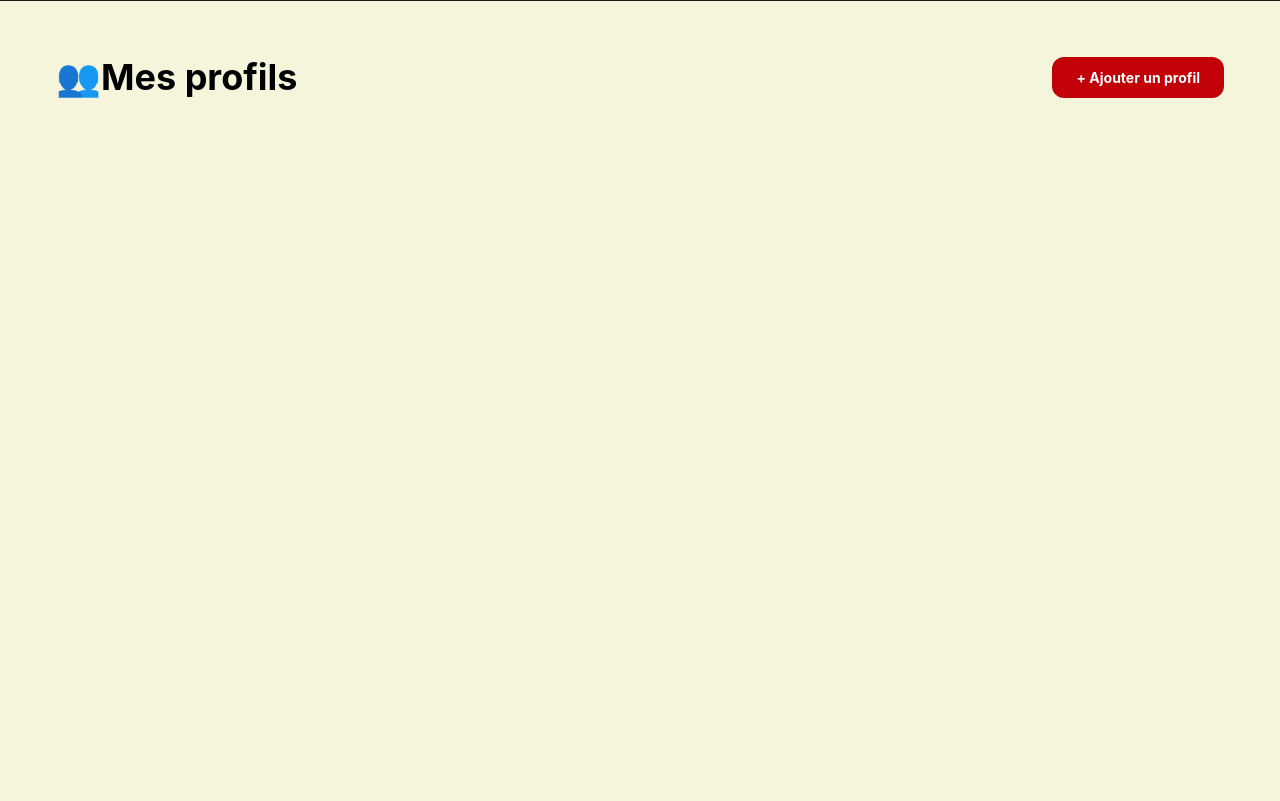
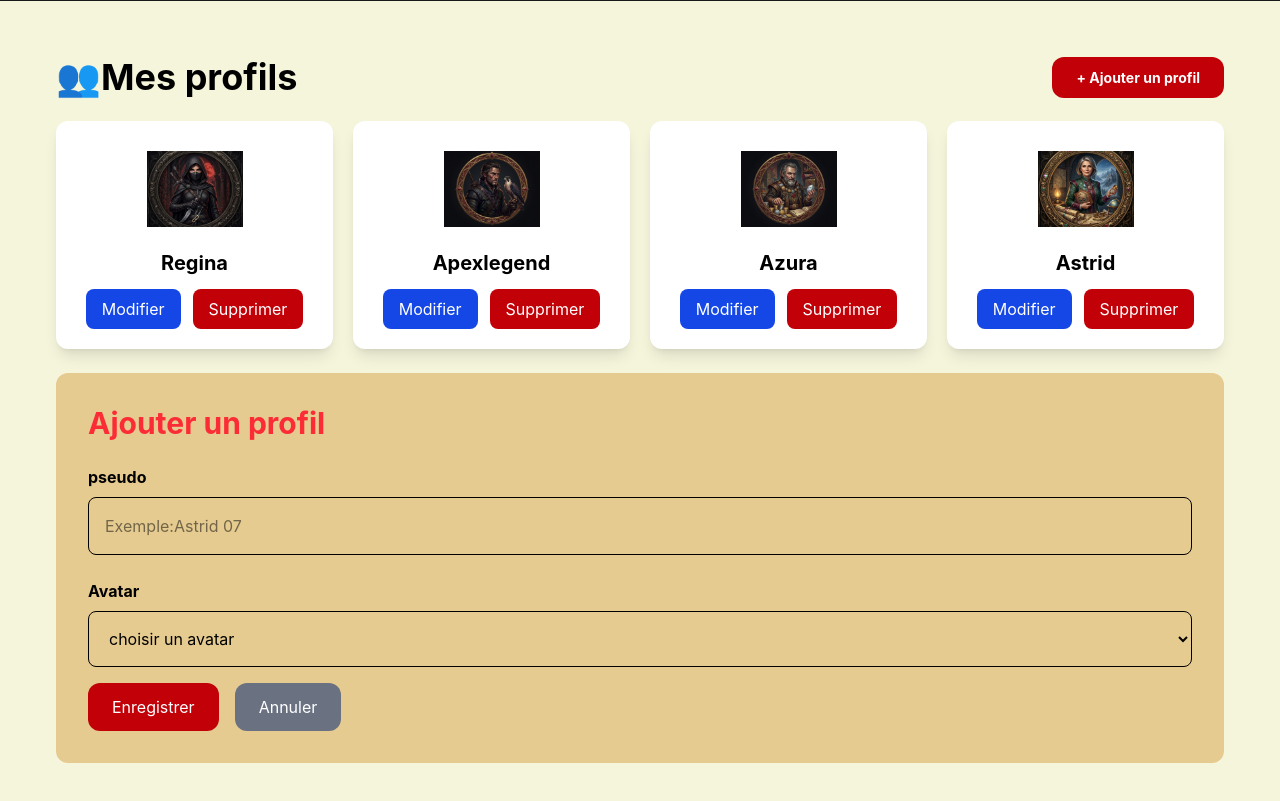
Before and after one commit to aichaelhardi/Empereur-Citoyen-Esclave-Project, a website with bundled scripts: page profil.html in a window 1280 px wide. Both pictures are taken after a click on the button "+ Ajouter un profil". Shown: the part 95-896 px from the top of the page. Before the commit the page ends 800 px from the top, so only its background shows below. Built offline with nearby package versions, Linux system fonts and the light colour scheme.

Commit message:
afficher form de ajout des profils aprés click sur button ajout profil

```diff
--- a/profil.html
+++ b/profil.html
@@ -42,7 +42,7 @@
                 </button>
             </div>
             <!------------------ les cartes des profils ----------------->
-            <div id="profils-container" class="grid grid-cols-1 sm:grid-cols-2 lg:grid-cols-4 gap-5 w-full ">
+            <div id="profiles-container" class="grid grid-cols-1 sm:grid-cols-2 lg:grid-cols-4 gap-5 w-full ">
             </div>
             <!------------------Modifier un profil------------------>
 
@@ -76,3 +76,9 @@
                 </form>
             </div>
         </section>
+
+        <script type="module" src="./src/main.js"></script>
+
+        </main>
+    </body>
+</html>
--- a/src/main.js
+++ b/src/main.js
@@ -1,5 +1,10 @@
 
 import { profils} from "./data.js";
 import { afficherProfils } from "./ui.js";
-console.log(profils);
 afficherProfils(profils);
+const addButton=document.getElementById("add-profile");
+const formContainer=document.getElementById("profile-form-container");
+addButton.addEventListener("click",function(){
+    formContainer.classList.remove("hidden");
+    formContainer.classList.add("flex");
+});
```
